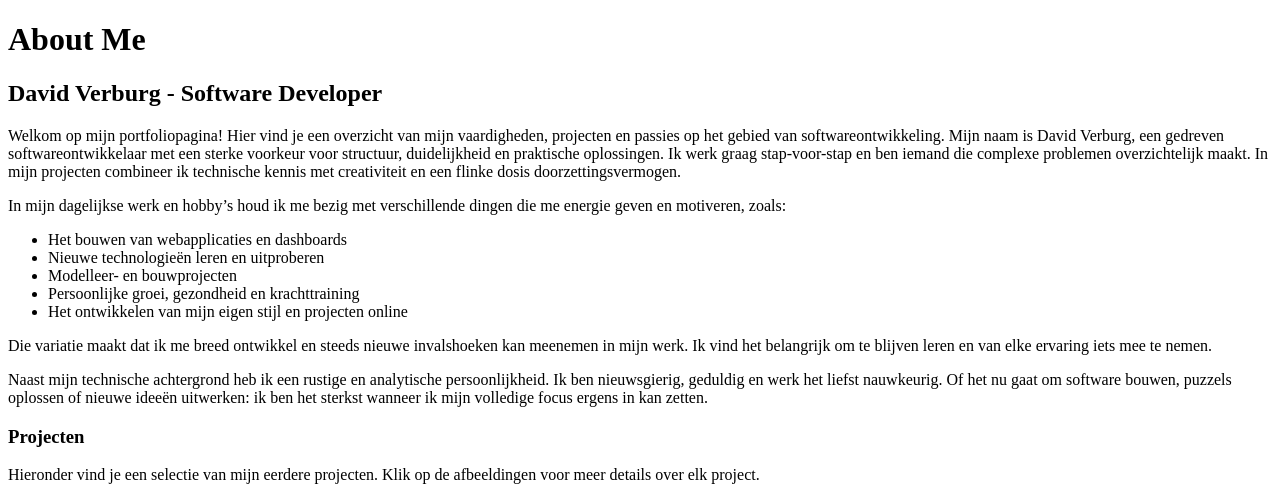
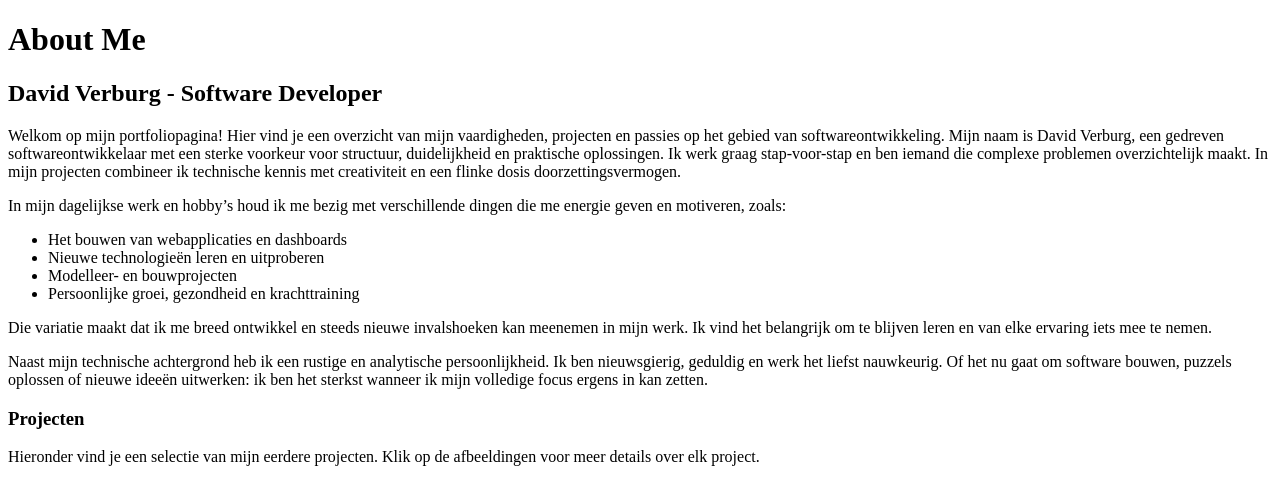
Before and after one commit to David-Verburg/mijnportfolio, a plain HTML site: page index.html in a window 1280 px wide. Shown: the top 487 px of the page. Drawn offline with Linux system fonts and the light colour scheme.

Commit message:
Add files via upload

```diff
--- a/index.html
+++ b/index.html
@@ -24,7 +24,6 @@ In mijn projecten combineer ik technische kennis met creativiteit en een flinke
 <li>Nieuwe technologieën leren en uitproberen</li>
 <li>Modelleer- en bouwprojecten</li>
 <li>Persoonlijke groei, gezondheid en krachttraining</li>
-<li>Het ontwikkelen van mijn eigen stijl en projecten online</li>
 </ul>
 
 <p>Die variatie maakt dat ik me breed ontwikkel en steeds nieuwe invalshoeken kan meenemen in mijn werk.
```
